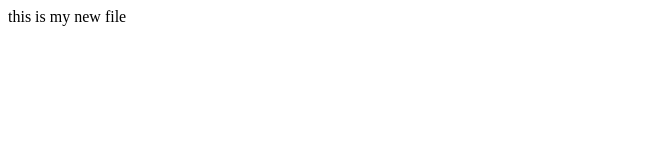
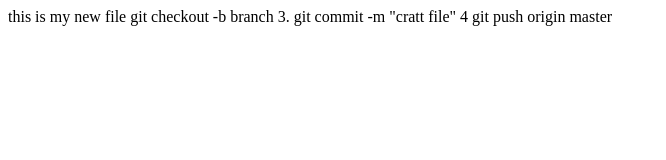
Before and after one commit to vermavivek2004vv-oss/8.31, a plain HTML site: page index.html in a window 1280 px wide. Shown: the whole page, without its empty margins (0-666 px from the left). Drawn offline with Linux system fonts and the light colour scheme.

Commit message:
creat page

```diff
--- a/index.html
+++ b/index.html
@@ -10,3 +10,12 @@ this is my new file
 
 </body>
 </html>
+git checkout -b branch
+
+3. git commit -m "cratt file"
+4 git push origin master
+<!--
+1.check on which branch you are standing
+2. creat the branch git checkout -b
+
+-->
```
Also changed, not shown: second.html (+1 -1 lines), 1 other file.
